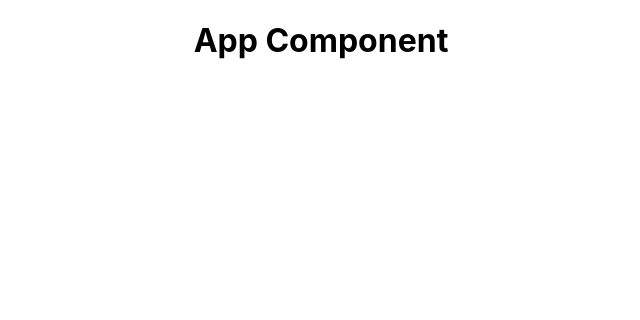
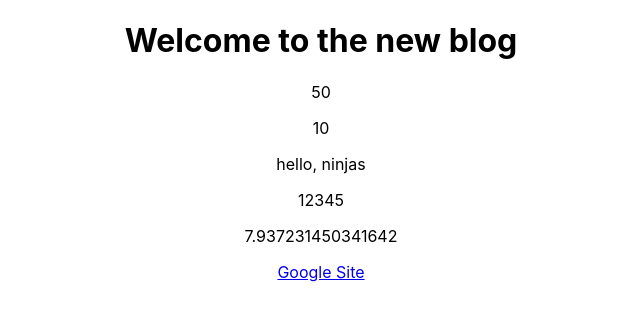
Before and after one commit to IsauroRuvalcaba/react-tut-dogo-blog, a React (Create React App) app: page / in a window 1280 px wide. Shown: the top 320 px of the page, without its empty margins (319-959 px from the left). Built offline with nearby package versions, Linux system fonts and the light colour scheme.

Commit message:
how to output dynamic values using curly braces

```diff
--- a/src/App.js
+++ b/src/App.js
@@ -1,10 +1,23 @@
 import "./App.css";
 
 function App() {
+  const title = "Welcome to the new blog";
+  const likes = 50;
+  // const person = { name: "yoshi", age: 30 };
+  const link = "http://www.google.com";
   return (
     <div className="App">
       <div className="content">
-        <h1>App Component</h1>
+        <h1>{title}</h1>
+        <p>{likes}</p>
+
+        {/* <p>{person}</p> */}
+        <p>{10}</p>
+        <p>{"hello, ninjas"}</p>
+        <p>{[1, 2, 3, 4, 5]}</p>
+        <p>{Math.random() * 10}</p>
+
+        <a href={link}>Google Site</a>
       </div>
     </div>
   );
```
Also changed, not shown: 1 other file (tests, documents, lock files or other folders).
